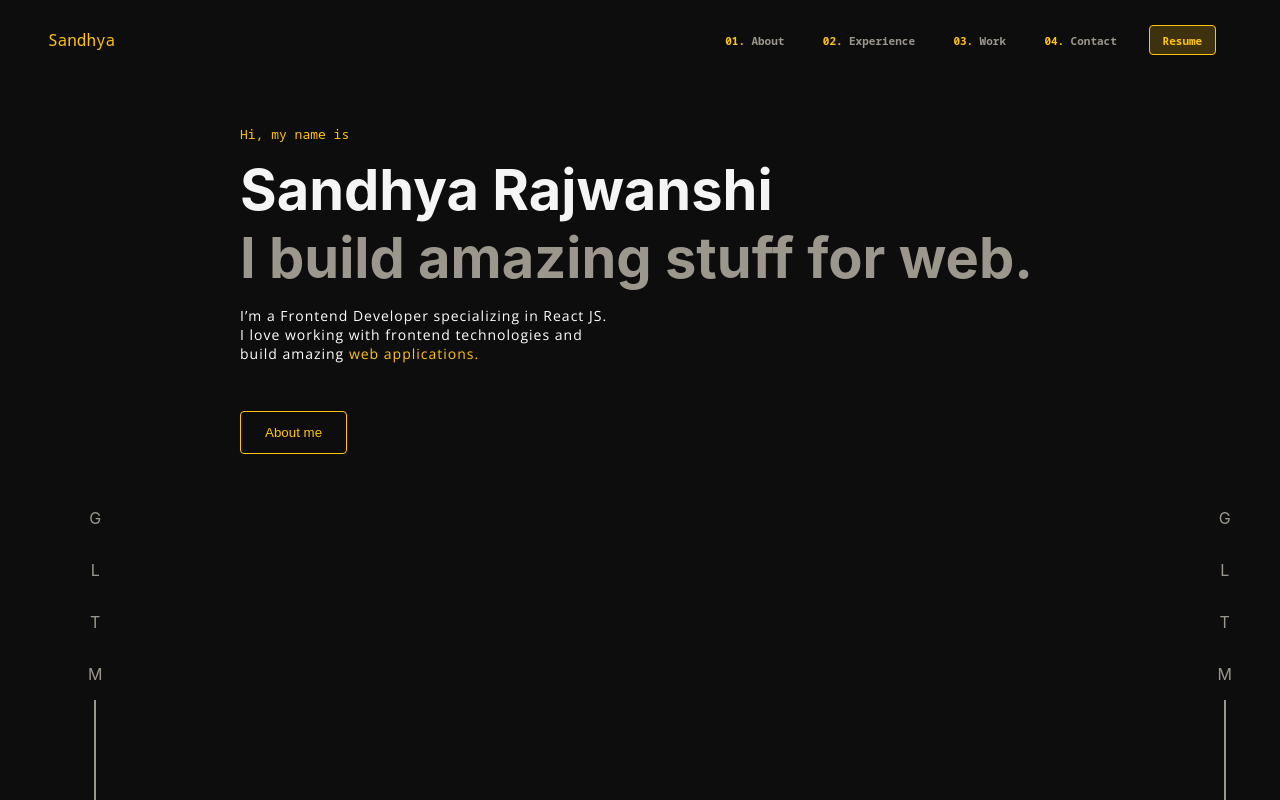
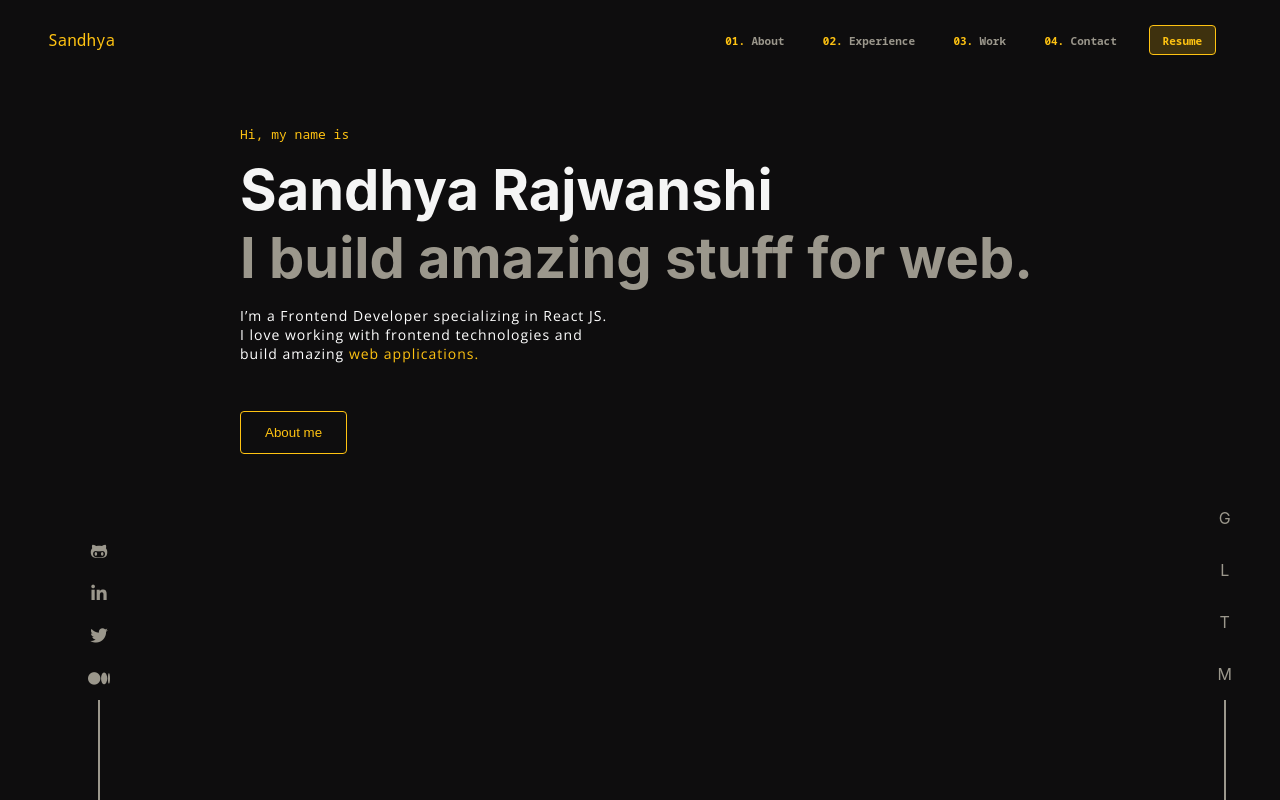
Before and after one commit to SandhyaR1007/sandhya-rajwanshi-dev, a React (Create React App) app: page / in a window 1280 px wide. Shown: the top 800 px of the page. Built offline with nearby package versions, Linux system fonts and the light colour scheme.

Commit message:
add: fonts, hover effect on fonts

```diff
--- a/public/index.html
+++ b/public/index.html
@@ -12,7 +12,10 @@
     <link rel="apple-touch-icon" href="%PUBLIC_URL%/logo192.png" />
 
     <link rel="manifest" href="%PUBLIC_URL%/manifest.json" />
-
+    <script
+      src="https://kit.fontawesome.com/f21a52825d.js"
+      crossorigin="anonymous"
+    ></script>
     <title>Sandhya Dev</title>
   </head>
   <body>
--- a/src/components/sidebarLeft/SidebarLeft.css
+++ b/src/components/sidebarLeft/SidebarLeft.css
@@ -19,14 +19,19 @@
   background-color: var(--dark-slate);
   bottom: 0;
 }
-.sidebarLeft__list > li {
-  margin: 1rem 0rem;
+.sidebarLeft__list-items {
+  margin: 0.7rem 0rem;
 }
-/* .sidebarLeft__line {
-  height: 400px;
-  width: 3px;
-  background-color: var(--dark-slate);
-} */
+.sidebarLeft__list-items__socials {
+  font-size: 1.1rem;
+}
+.sidebarLeft__list-items__socials:hover {
+  color: var(--yellow);
+  filter: drop-shadow(0px 1px 3px var(--glass-yellow));
+  cursor: pointer;
+  transform: translateY(-5px);
+  transition: transform 0.1s ease-out;
+}
 /* break points  */
 @media only screen and (max-width: 768px) {
   .sidebarLeft {
--- a/src/components/sidebarLeft/SidebarLeft.js
+++ b/src/components/sidebarLeft/SidebarLeft.js
@@ -4,10 +4,18 @@ const SidebarLeft = () => {
   return (
     <div className="sidebarLeft">
       <ul className="sidebarLeft__list">
-        <li>G</li>
-        <li>L</li>
-        <li>T</li>
-        <li>M</li>
+        <li className="sidebarLeft__list-items">
+          <i className="fa-brands fa-github-alt sidebarLeft__list-items__socials"></i>
+        </li>
+        <li className="sidebarLeft__list-items">
+          <i className="fa-brands fa-linkedin-in sidebarLeft__list-items__socials"></i>
+        </li>
+        <li className="sidebarLeft__list-items">
+          <i className="fa-brands fa-twitter sidebarLeft__list-items__socials"></i>
+        </li>
+        <li className="sidebarLeft__list-items">
+          <i className="fa-brands fa-medium sidebarLeft__list-items__socials"></i>
+        </li>
       </ul>
     </div>
   );
```
